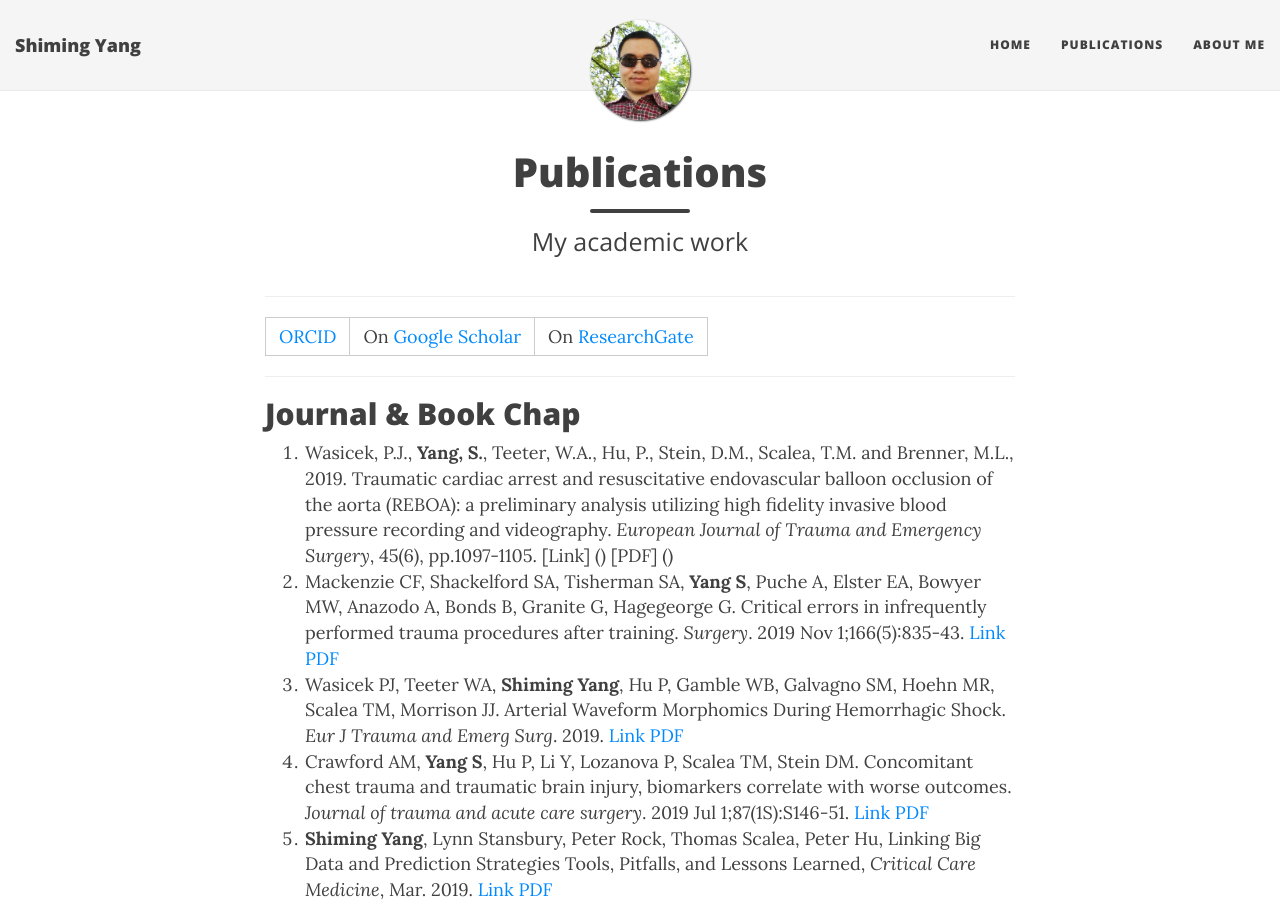
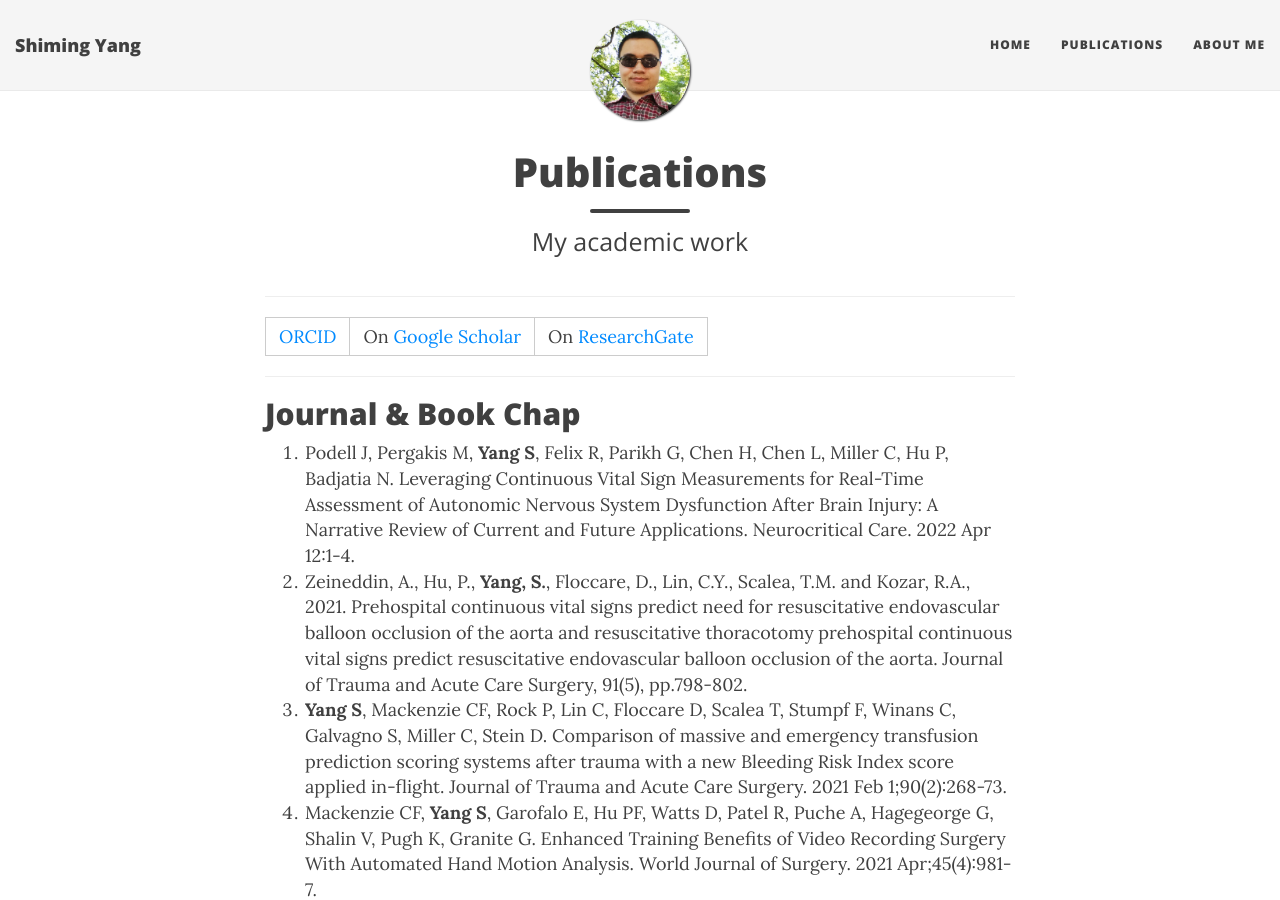
Before and after one commit to shimingyoung/shimingyoung.github.io, a Jekyll site: the page built from publications.md, in a window 1280 px wide and 900 px high. Built offline with Jekyll 4.4.1, drawn with Linux system fonts in a browser that asks for light colours; nearby versions of some CDN libraries; some of the changed text lies outside the part shown.

Commit message:
update
update

```diff
--- a/publications.md
+++ b/publications.md
@@ -11,6 +11,11 @@ subtitle: My academic work
 ***
 
 ## Journal & Book Chap
+1. Podell J, Pergakis M, **Yang S**, Felix R, Parikh G, Chen H, Chen L, Miller C, Hu P, Badjatia N. Leveraging Continuous Vital Sign Measurements for Real-Time Assessment of Autonomic Nervous System Dysfunction After Brain Injury: A Narrative Review of Current and Future Applications. Neurocritical Care. 2022 Apr 12:1-4.
+1. Zeineddin, A., Hu, P., **Yang, S.**, Floccare, D., Lin, C.Y., Scalea, T.M. and Kozar, R.A., 2021. Prehospital continuous vital signs predict need for resuscitative endovascular balloon occlusion of the aorta and resuscitative thoracotomy prehospital continuous vital signs predict resuscitative endovascular balloon occlusion of the aorta. Journal of Trauma and Acute Care Surgery, 91(5), pp.798-802.
+1. **Yang S**, Mackenzie CF, Rock P, Lin C, Floccare D, Scalea T, Stumpf F, Winans C, Galvagno S, Miller C, Stein D. Comparison of massive and emergency transfusion prediction scoring systems after trauma with a new Bleeding Risk Index score applied in-flight. Journal of Trauma and Acute Care Surgery. 2021 Feb 1;90(2):268-73.
+1. Mackenzie CF, **Yang S**, Garofalo E, Hu PF, Watts D, Patel R, Puche A, Hagegeorge G, Shalin V, Pugh K, Granite G. Enhanced Training Benefits of Video Recording Surgery With Automated Hand Motion Analysis. World Journal of Surgery. 2021 Apr;45(4):981-7.
+1. Aligholizadeh E, Teeter W, Patel R, Hu P, Fatima S, **Yang S**, Ramani G, Safadi S, Olivieri P, Scalea T, Murthi S. A novel method of calculating stroke volume using point-of-care echocardiography. Cardiovascular Ultrasound. 2020 Dec;18(1):1-7.
 1. Wasicek, P.J., **Yang, S.**, Teeter, W.A., Hu, P., Stein, D.M., Scalea, T.M. and Brenner, M.L., 2019. Traumatic cardiac arrest and resuscitative endovascular balloon occlusion of the aorta (REBOA): a preliminary analysis utilizing high fidelity invasive blood pressure recording and videography. _European Journal of Trauma and Emergency Surgery_, 45(6), pp.1097-1105. [Link] () [PDF] ()
 1. Mackenzie CF, Shackelford SA, Tisherman SA, **Yang S**, Puche A, Elster EA, Bowyer MW, Anazodo A, Bonds B, Granite G, Hagegeorge G. Critical errors in infrequently performed trauma procedures after training. _Surgery_. 2019 Nov 1;166(5):835-43. [Link](https://www.sciencedirect.com/science/article/abs/pii/S003960601930296X) [PDF](../papers/training2019.pdf)
 1. Wasicek PJ, Teeter WA, **Shiming Yang**, Hu P, Gamble WB, Galvagno SM, Hoehn MR, Scalea TM, Morrison JJ. Arterial Waveform Morphomics During Hemorrhagic Shock. _Eur J Trauma and Emerg Surg_. 2019. [Link](https://link.springer.com/article/10.1007/s00068-019-01140-2) [PDF](../papers/morphomics_2019.pdf)
```
